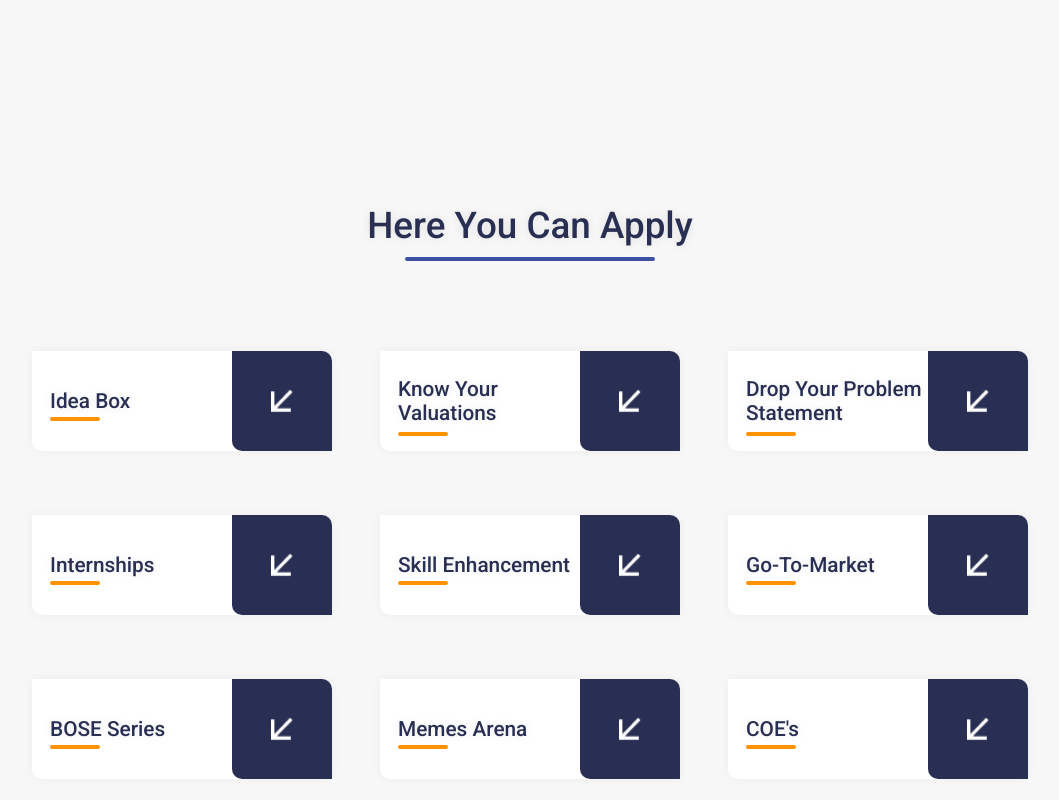
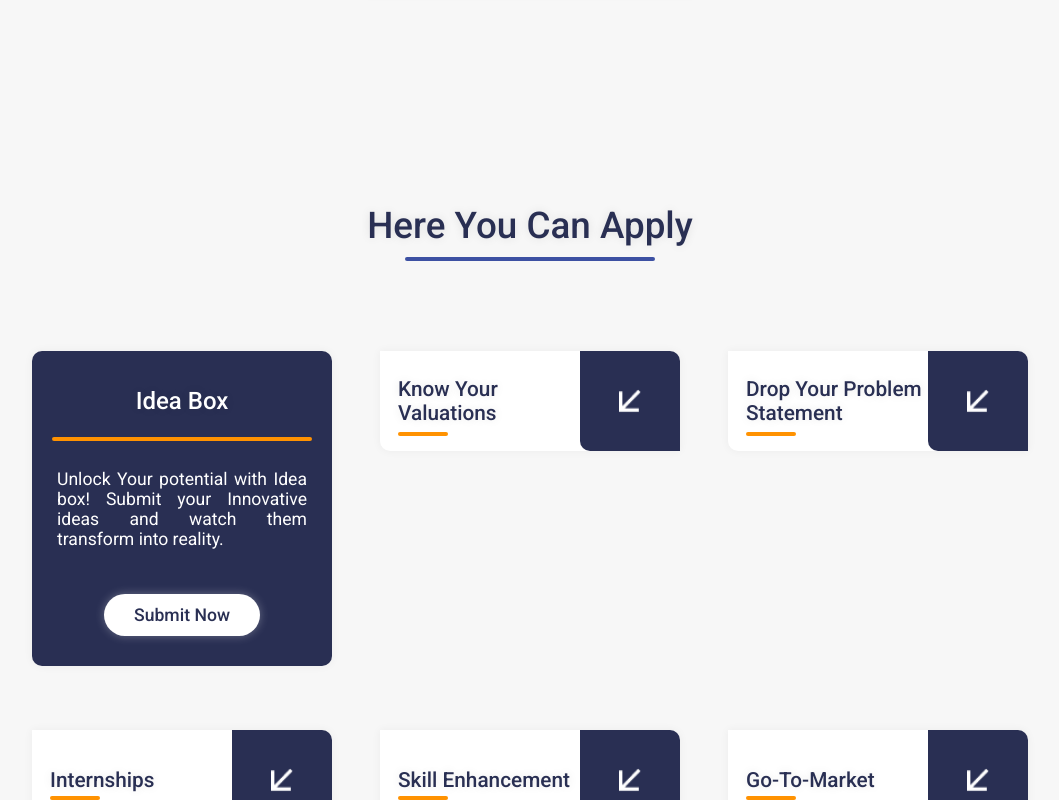
Before and after one commit to akileshas/Zero2Billion, a React (Vite) app: page / in a window 1280 px wide. Both pictures are taken after a click on the element 392 px from the left and 4834 px from the top of the page. Shown: the part 4434-5234 px from the top of the page, without its empty margins (110-1169 px from the left). Built offline with nearby package versions, Linux system fonts and the light colour scheme.

Commit message:
Updated the style and functionality of the apply component!

```diff
--- a/Frontend/Components/Apply/apply-card.jsx
+++ b/Frontend/Components/Apply/apply-card.jsx
@@ -7,25 +7,35 @@ const ApplyCard = ({
     title,
     formUrl,
     description,
-    doubleLine
+    doubleLine,
+    isOpen,
+    handleClickOpen,
+    handleClickClose
 }) => {
     return (
-        <div className={`ac-cc-card ac-cc-card-${number}`}>
+        <div className={`ac-cc-card ac-cc-card-${number} ${isOpen ? "open" : ""}`}>
             <div className="ac-cc-card-cont">
                 <p
                     className={`ac-cc-cc-title ${doubleLine ? "double-line" : ""}`}
+                    onClick={isOpen ? handleClickClose : null}
+                    title={isOpen ? "Close" : ""}
                 >
                     {title}
                 </p>
                 <p className="ac-cc-cc-describe">
                     {description}
                 </p>
-                <div className="ac-cc-cc-button">
-                    <img src={imgScr} alt="" />
+                <div
+                    className="ac-cc-cc-button"
+                    onClick={() => handleClickOpen(number)}
+                    title="Apply Now"
+                >
+                    <img src={imgScr} alt="Apply Now" />
                 </div>
                 <Link
                     to={formUrl}
                     className="ac-cc-cc-submit-button"
+                    title="Submit Now"
                 >
                     Submit Now
                 </Link>
--- a/Frontend/Components/Apply/apply.css
+++ b/Frontend/Components/Apply/apply.css
@@ -136,36 +136,37 @@
     margin-top: 45px;
 }
 
-.apply-cont .ac-card-cont .ac-cc-card:hover {
+.apply-cont .ac-card-cont .ac-cc-card.open {
     height: 315px;
     border-radius: 10px;
     background-color: var(--color-292F53);
 }
 
-.apply-cont .ac-card-cont .ac-cc-card:hover .ac-cc-card-cont {
+.apply-cont .ac-card-cont .ac-cc-card.open .ac-cc-card-cont {
     flex-direction: column;
     justify-content: start;
 }
 
-.apply-cont .ac-card-cont .ac-cc-card:hover .ac-cc-card-cont .ac-cc-cc-describe ,
-.apply-cont .ac-card-cont .ac-cc-card:hover .ac-cc-card-cont .ac-cc-cc-submit-button {
+.apply-cont .ac-card-cont .ac-cc-card.open .ac-cc-card-cont .ac-cc-cc-describe ,
+.apply-cont .ac-card-cont .ac-cc-card.open .ac-cc-card-cont .ac-cc-cc-submit-button {
     display: block;
 }
 
-.apply-cont .ac-card-cont .ac-cc-card:hover .ac-cc-card-cont .ac-cc-cc-button {
+.apply-cont .ac-card-cont .ac-cc-card.open .ac-cc-card-cont .ac-cc-cc-button {
     display: none;
 }
 
-.apply-cont .ac-card-cont .ac-cc-card:hover .ac-cc-card-cont .ac-cc-cc-title {
+.apply-cont .ac-card-cont .ac-cc-card.open .ac-cc-card-cont .ac-cc-cc-title {
     width: 300px;
     color: var(--color-FFFFFF);
     justify-content: center;
     text-align: center;
     font-size: 24px;
     padding-left: 0;
+    cursor: pointer;
 }
 
-.apply-cont .ac-card-cont .ac-cc-card:hover .ac-cc-card-cont .ac-cc-cc-title::before {
+.apply-cont .ac-card-cont .ac-cc-card.open .ac-cc-card-cont .ac-cc-cc-title::before {
     content: "";
     display: block;
     width: 260px;
@@ -176,7 +177,7 @@
     bottom: 10px;
 }
 
-.apply-cont .ac-card-cont .ac-cc-card:hover .ac-cc-card-cont .ac-cc-cc-title::after {
+.apply-cont .ac-card-cont .ac-cc-card.open .ac-cc-card-cont .ac-cc-cc-title::after {
     display: none;
 }
 
--- a/Frontend/Components/Apply/apply.jsx
+++ b/Frontend/Components/Apply/apply.jsx
@@ -1,9 +1,19 @@
-import React from "react";
+import React, { useState } from "react";
 import ApplyCard from "./apply-card";
 import { ApplyData } from "../../../Data/apply-data";
 import "./apply.css";
 
 const Apply = () => {
+    const [openCard, setOpenCard] = useState(null);
+
+    const handleClickOpen = (number) => {
+        setOpenCard(number);
+    };
+
+    const handleClickClose = () => {
+        setOpenCard(null);
+    };
+
     return (
         <section id="apply">
             <div className="apply-cont">
@@ -20,6 +30,9 @@ const Apply = () => {
                                 description={item.description}
                                 formUrl={item.formUrl}
                                 doubleLine={item.doubleLine}
+                                isOpen={openCard === index + 1}
+                                handleClickOpen={() => handleClickOpen(index + 1)}
+                                handleClickClose={handleClickClose}
                             />
                         ))
                     }
```
Also changed, not shown: Frontend/Components/Centres/centres.jsx (line endings or trailing spaces).
